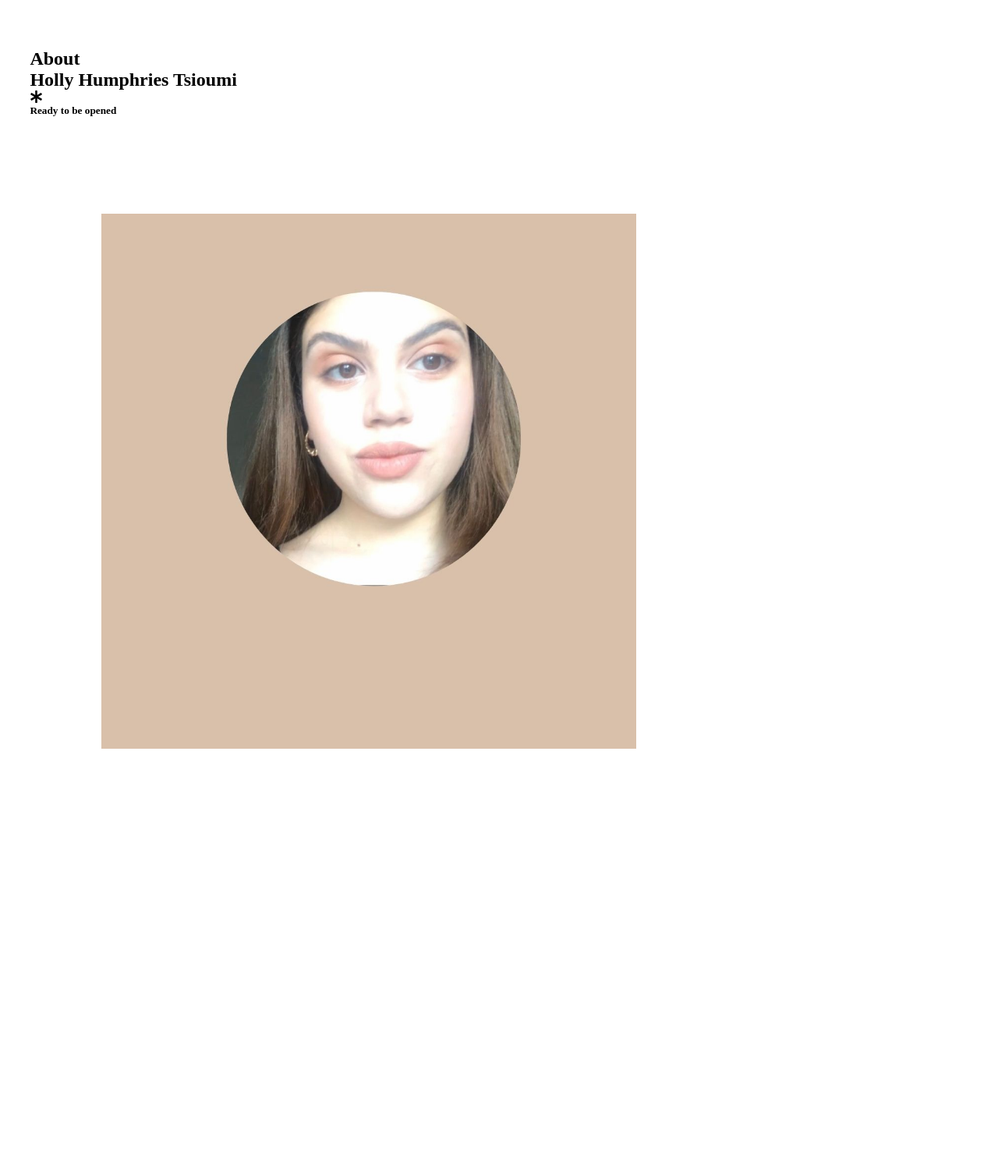
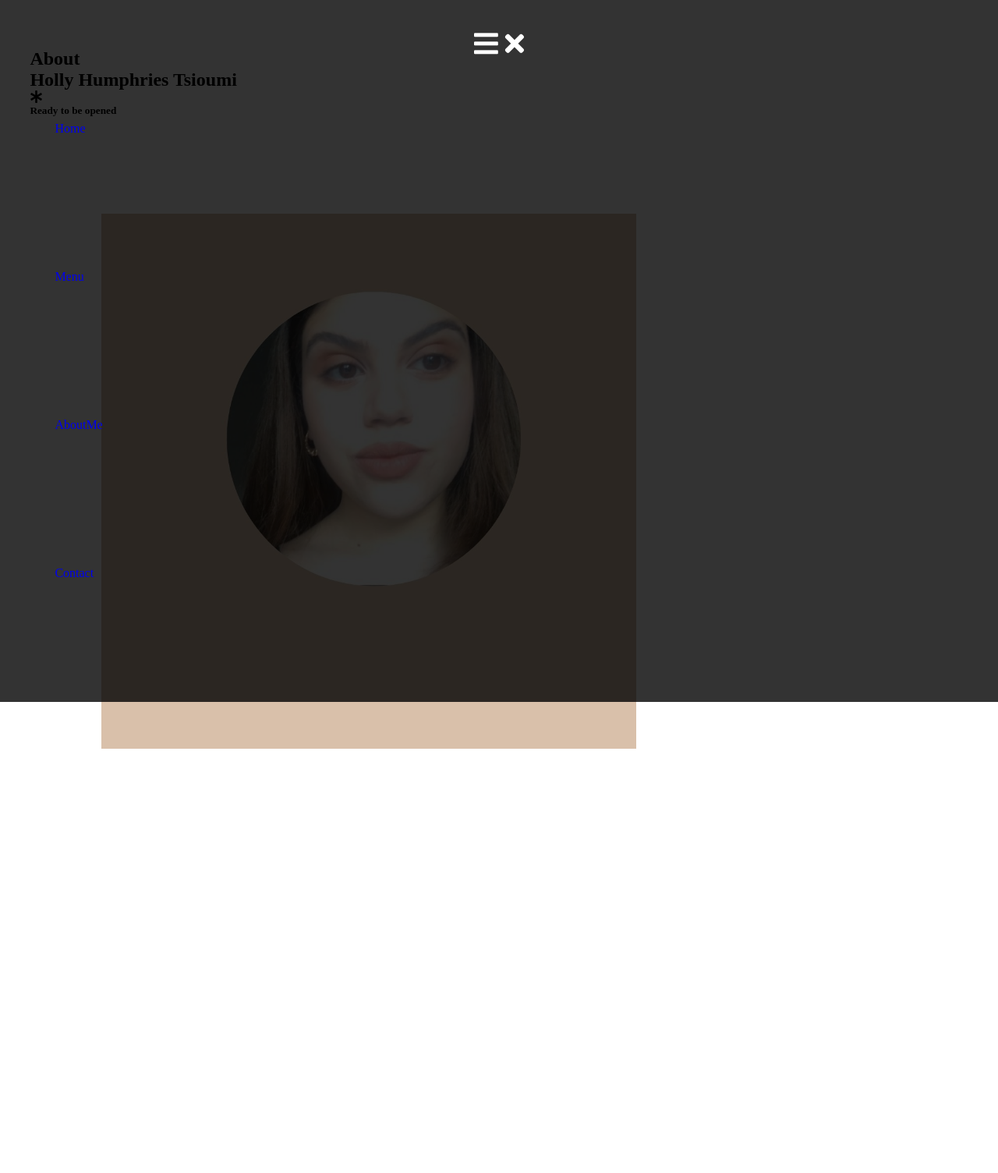
Before and after one commit to hollyhumphries/mybrookesblog, a Jekyll site: the page aboutme/index.html, which Jekyll copies as it is, in a window 1280 px wide. Shown: the whole page at 78% size. Built offline with Jekyll 4.4.1, drawn with Linux system fonts in a browser that asks for light colours; nearby versions of some CDN libraries; some web fonts are replaced.

Commit message:
Update index.html

```diff
--- a/aboutme/index.html
+++ b/aboutme/index.html
@@ -11,7 +11,7 @@
     <script src="https://unpkg.com/scrollreveal"></script>
   <link rel="stylesheet" href="css/styles.css">
 </head>
-<body>
+<body class="open">
   <header>
 <div class="container">
   <nav class="nav">
```
